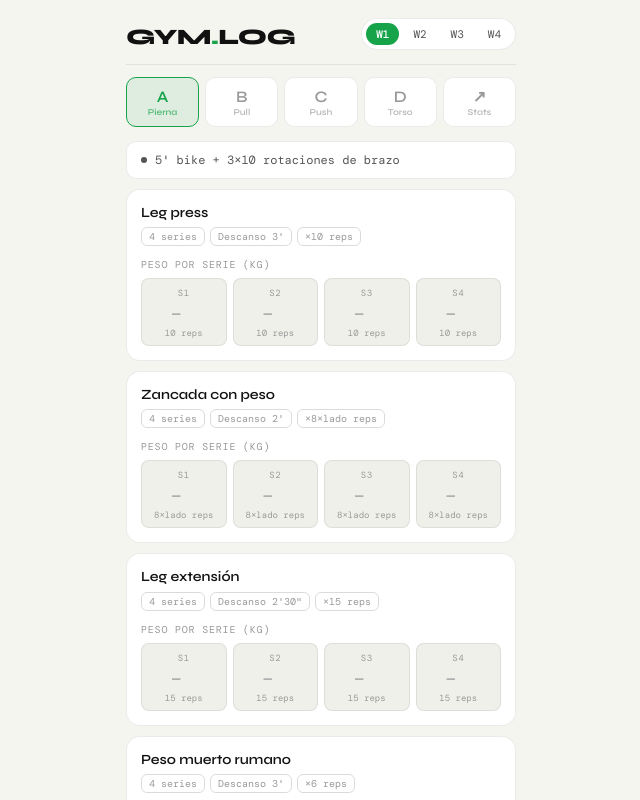
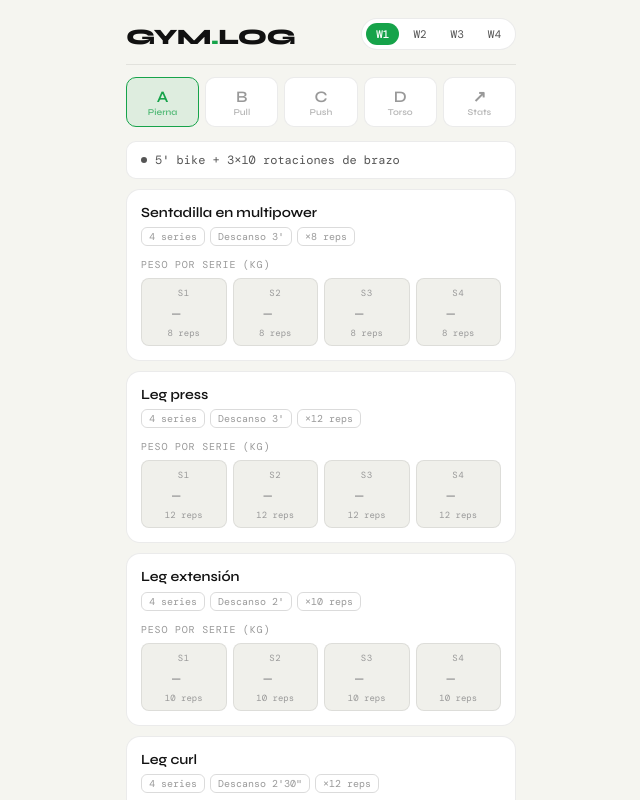
Before and after one commit to araclub19-creator/gym-tracker, a plain HTML site: page index.html in a window 1280 px wide. Shown: the whole page, without its empty margins (319-959 px from the left). Drawn offline with nearby package versions, Linux system fonts and the light colour scheme.

Commit message:
Update index.html

```diff
--- a/index.html
+++ b/index.html
@@ -126,54 +126,54 @@ html, body { height: 100%; background: var(--bg); color: var(--text); font-famil
 <script>
 const WK = {
   A: {
-    label: 'Pierna', day: 'Jueves',
+    label: 'Pierna+ABS', day: 'Jueves',
     warmup: '5\' bike + 3×10 rotaciones de brazo',
-    cardio: '15\' cinta a 130bpm',
+    cardio: '10\' cinta a 130bpm',
     abs: null,
     exercises: [
-      { name: 'Leg press',           sets: 4, rest: "3'",    reps: [10,10,12,12] },
-      { name: 'Zancada con peso',    sets: 4, rest: "2'",    reps: ['8×lado','8×lado','10×lado','10×lado'] },
-      { name: 'Leg extensión',       sets: 4, rest: "2'30\"",reps: [15,15,20,20] },
-      { name: 'Peso muerto rumano',  sets: 4, rest: "3'",    reps: [6,8,10,12] },
-      { name: 'Leg curl',            sets: 4, rest: "2'",    reps: [12,12,15,15] },
+      { name: 'Sentadilla en multipower', sets: 4, rest: "3'",    reps: [8,8,10,10] },
+      { name: 'Leg press',                sets: 4, rest: "3'",    reps: [12,12,15,15] },
+      { name: 'Leg extensión',            sets: 4, rest: "2'",    reps: [10,10,12,12] },
+      { name: 'Leg curl',                 sets: 4, rest: "2'30\"",reps: [12,12,15,15] },
+      { name: 'Peso muerto rumano',       sets: 4, rest: "3'",    reps: [10,10,12,12] },
     ]
   },
   B: {
     label: 'Pull', day: 'Lunes',
     warmup: '5\' bike + 3×10 rotaciones de brazo',
-    cardio: '15\' cinta a 130bpm',
-    abs: '4×20 abdominales en máquina',
+    cardio: '10\' cinta a 130bpm',
+    abs: null,
     exercises: [
-      { name: 'Remo en polea',          sets: 4, rest: "3'",    reps: [8,8,10,10] },
-      { name: 'Jalón al pecho',         sets: 4, rest: "2'30\"",reps: [12,12,15,15] },
-      { name: 'Remo en máquina',        sets: 4, rest: "2'",    reps: [10,12,12,15] },
-      { name: 'Curl de bíceps en polea',sets: 4, rest: "2'",    reps: [12,15,12,12] },
-      { name: 'Curl con máquina',       sets: 4, rest: "2'30\"",reps: [10,10,12,12] },
+      { name: 'Jalón al pecho',             sets: 4, rest: "3'",    reps: [10,10,12,12] },
+      { name: 'Remo en polea',              sets: 4, rest: "2'",    reps: [12,12,15,15] },
+      { name: 'Remo con barra',             sets: 4, rest: "2'30\"",reps: [8,10,10,12] },
+      { name: 'Curl de bíceps con barra recta', sets: 4, rest: "3'", reps: [12,12,15,15] },
+      { name: 'Curl martillo',              sets: 4, rest: "2'30\"",reps: [10,10,12,12] },
     ]
   },
   C: {
     label: 'Push', day: 'Martes',
     warmup: '5\' bike + 3×10 rotaciones de brazo',
-    cardio: '15\' cinta a 130bpm',
+    cardio: '10\' cinta a 130bpm',
     abs: null,
     exercises: [
-      { name: 'Press banca vertical',         sets: 4, rest: "3'",    reps: [8,8,10,10] },
-      { name: 'Contractora',                  sets: 4, rest: "2'30\"",reps: [12,12,15,15] },
-      { name: 'Press banca inclinado multipow',sets: 4, rest: "2'",   reps: [10,12,12,15] },
-      { name: 'Extensión de tríceps en polea',sets: 4, rest: "2'",    reps: [12,15,12,12] },
-      { name: 'Press francés barra Z',        sets: 4, rest: "2'30\"",reps: [10,10,12,12] },
+      { name: 'Press banca inclinado multipow', sets: 4, rest: "3'",    reps: [6,8,8,10] },
+      { name: 'Flexiones',                      sets: 4, rest: "2'",    reps: ['Max','Max','Max','Max'] },
+      { name: 'Press banca con mancuernas',     sets: 4, rest: "2'30\"",reps: [8,10,10,12] },
+      { name: 'Press francés con mancuerna',    sets: 4, rest: "3'",    reps: [10,10,10,10] },
+      { name: 'Extensión de tríceps en polea',  sets: 4, rest: "2'30\"",reps: [8,8,8,8] },
     ]
   },
   D: {
     label: 'Torso', day: 'Viernes',
     warmup: '5\' bike + 3×10 rotaciones de brazo',
-    cardio: '15\' cinta a 130bpm',
-    abs: '5×12 abdominales en máquina',
+    cardio: '10\' cinta a 130bpm',
+    abs: '4×12 abdominales en máquina',
     exercises: [
-      { name: 'Flexiones + remo con barra',       sets: 4, rest: "2'30\"",reps: ['Max+10','Max+12','Max+12','Max+15'] },
-      { name: 'Press de hombro con máquina',       sets: 4, rest: "3'",   reps: [8,8,10,12] },
-      { name: 'Aperturas laterales con mancuerna', sets: 4, rest: "2'30\"",reps: [12,12,15,15] },
-      { name: 'Remo al mentón barra Z',            sets: 4, rest: "2'",   reps: [10,12,12,15] },
+      { name: 'Floor press + dominada supina',      sets: 4, rest: "3'",    reps: ['10+max','10+max','12+max','12+max'] },
+      { name: 'Facepull desde polea baja',          sets: 4, rest: "1'30\"",reps: [10,10,12,12] },
+      { name: 'Press de hombro con barra',          sets: 4, rest: "3'",    reps: [8,10,10,10] },
+      { name: 'Aperturas laterales hombro con manc',sets: 4, rest: "2'",    reps: [12,12,15,15] },
     ]
   }
 };
@@ -182,10 +182,10 @@ let currentTab = 'A';
 let currentWeek = 0;
 let data = {};
 
-try { const s = localStorage.getItem('gymlog_v2'); if (s) data = JSON.parse(s); } catch(e) {}
+try { const s = localStorage.getItem('gymlog_v3'); if (s) data = JSON.parse(s); } catch(e) {}
 
 function save() {
-  try { localStorage.setItem('gymlog_v2', JSON.stringify(data)); } catch(e) {}
+  try { localStorage.setItem('gymlog_v3', JSON.stringify(data)); } catch(e) {}
   const t = document.getElementById('toast');
   t.classList.add('show');
   clearTimeout(t._timer);
```
